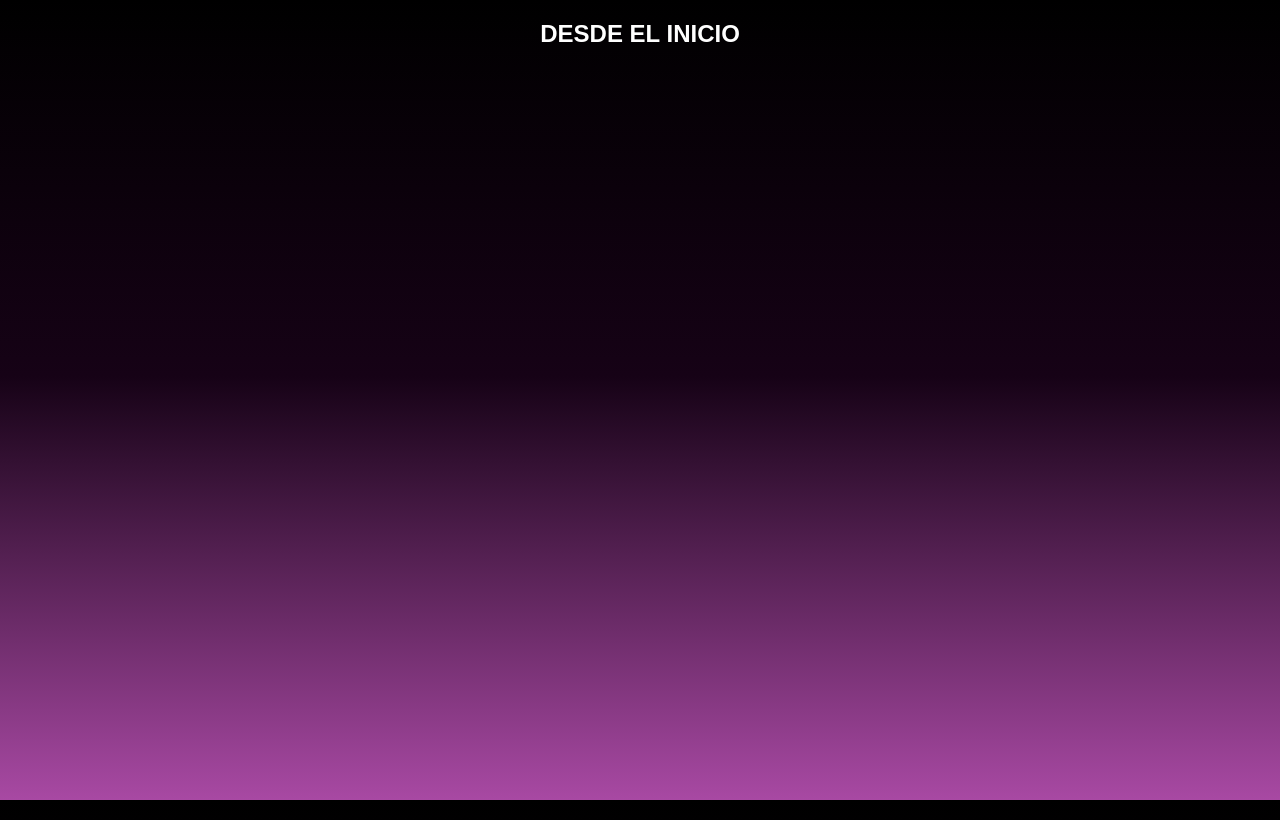
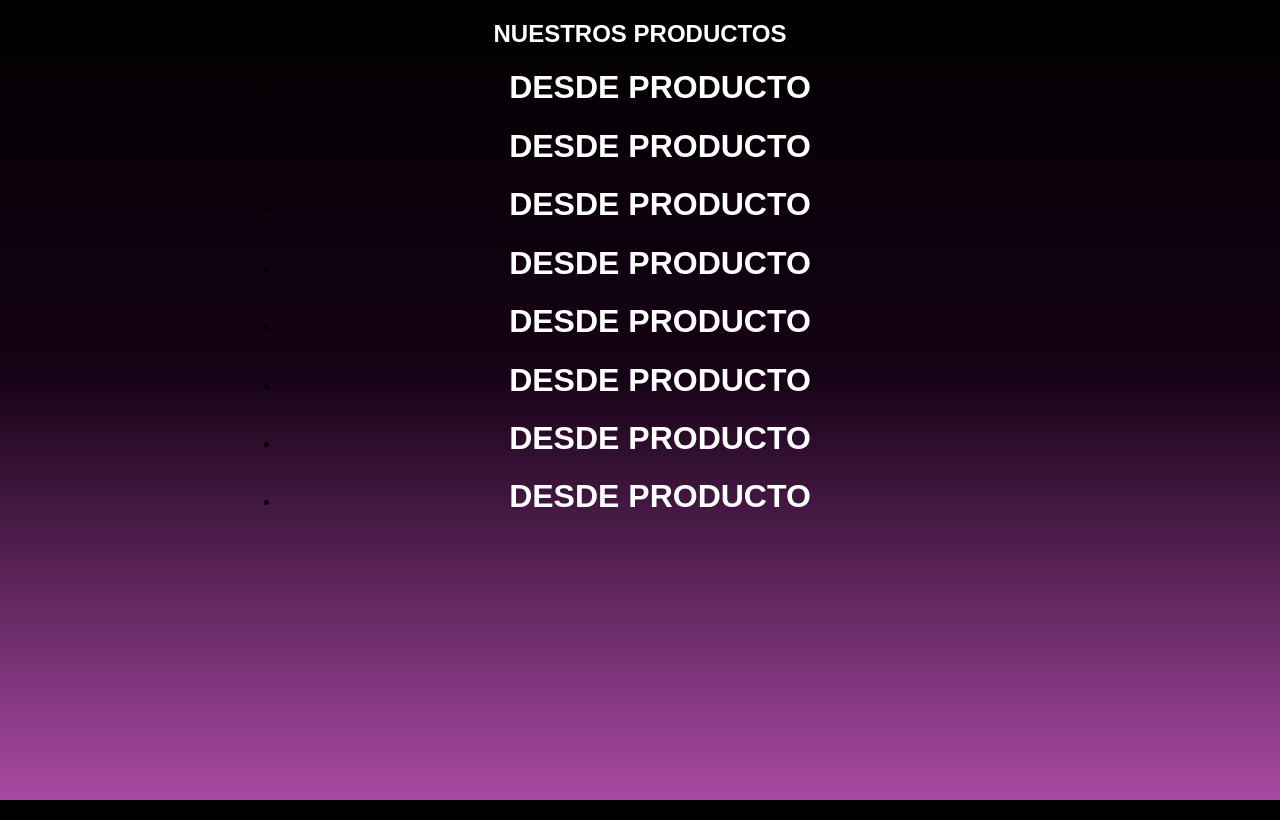
Before and after one commit to jhonrsalcedo/routing-react, a React (Create React App) app: page / in a window 1280 px wide. Built offline with nearby package versions, Linux system fonts and the light colour scheme.

Commit message:
creando Comp producto indiviual

```diff
--- a/src/components/Index.js
+++ /dev/null
@@ -1,12 +0,0 @@
-import React, { Component } from 'react';
-
-class Index extends Component {
-    state = {  }
-    render() {
-        return (
-            <h2>Desde el Inicio</h2>
-         );
-    }
-}
-
-export default Index;
--- a/src/components/Products.js
+++ b/src/components/Products.js
@@ -1,4 +1,5 @@
 import React, { Component } from 'react';
+import SingleProduct from './SingleProduct';
 
 class Products extends Component {
 
@@ -6,7 +7,14 @@ class Products extends Component {
         return (
             <div className="productos">
                 <h2> Nuestros Productos</h2>
+                 {/* recorremos la lista <li> data </li> */}
                 <ul className="lista-productos">
+                    {Object.keys(this.props.products).map(product =>(
+                            <SingleProduct
+                            infoProduct={this.props.products[product]}
+                            key={product}
+                        />
+                    ))}
 
                 </ul>
 
--- a/src/components/Router.js
+++ b/src/components/Router.js
@@ -1,7 +1,7 @@
 import React, {Component} from 'react';
 //Destructuring
 import {BrowserRouter, Route, Switch } from 'react-router-dom';
-import Index from './Index';
+import Products from './Products';
 import AboutUs from './AboutUs';
 import Error from './Error';
 import infoProduct from '../data/data.json';
@@ -13,14 +13,17 @@ class Router extends Component {
             products:[]
         }
     }
+
     //para llamar los datos antes de que carguen el componente
     componentWillMount(){
         this.setState({
             products: infoProduct
         })
+
     }
 
     render(){
+        //console.log(this.state)
         return(
             //en este componente debe estar todo lo que sean los enlaces^
             //Swicth nos va a permitir tener varios Route o rutas
@@ -28,7 +31,13 @@ class Router extends Component {
             <BrowserRouter>
 
                 <Switch>
-                    <Route exact path="/"  component={Index} />
+                    {/* para pasar componentes con props utilizasmos render={()=>}*/}
+                    <Route exact path="/"  render={() =>
+                        <Products
+                            products={this.state.products}
+                        />
+                    } />
+                    {/* para pasar componentes estaticos se usa compoent={} */}
                     <Route exact path="/AboutUs" component={AboutUs} />
                     <Route component={Error}/>
 
--- /dev/null
+++ b/src/components/SingleProduct.js
@@ -0,0 +1,12 @@
+import React from 'react';
+
+
+const SingleProduct = () => {
+    return (
+        <li>
+            <h1>Desde Producto</h1>
+        </li>
+     );
+}
+
+export default SingleProduct;
--- a/src/index.css
+++ b/src/index.css
@@ -37,3 +37,8 @@ text-align: center;
 color: white;
 text-transform: uppercase;
 }
+h1 {
+  text-align: center;
+  color: white;
+  text-transform: uppercase;
+  }
```
